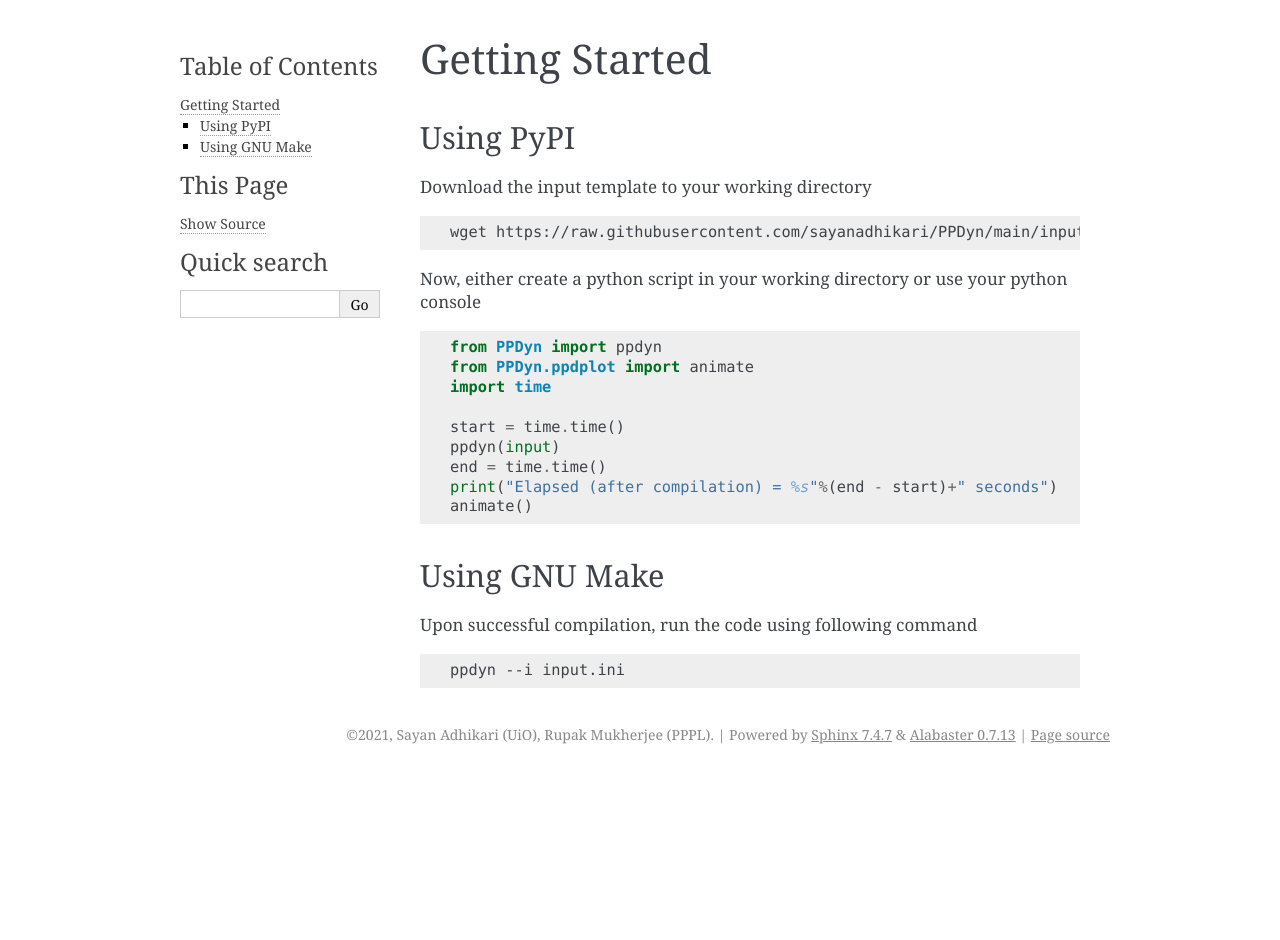
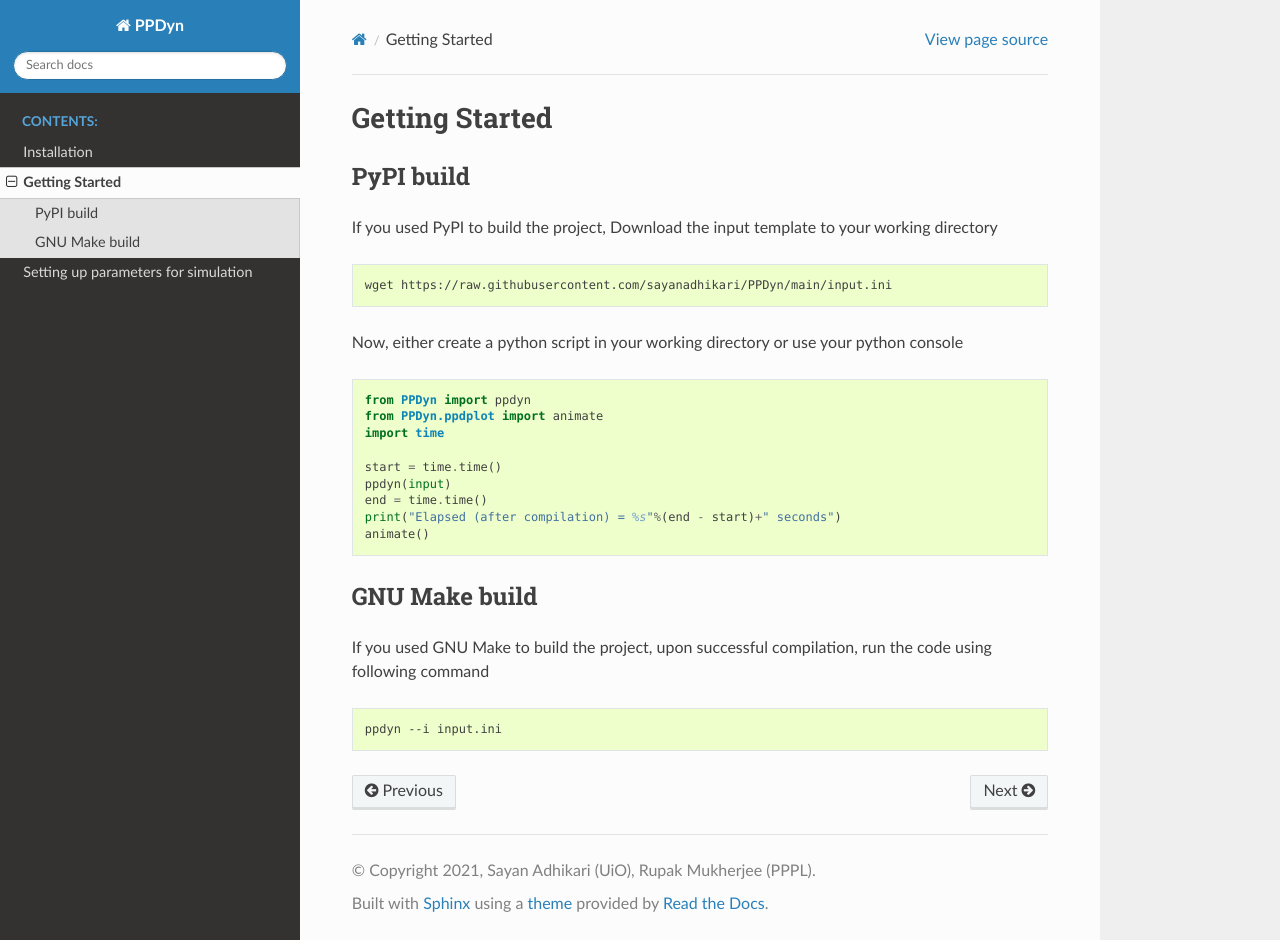
Before and after one commit to sayanadhikari/PPDyn, a Sphinx documentation site: the page built from docs/source/getting_started.rst, in a window 1280 px wide and 940 px high. Built offline with Sphinx 7.4.7 and the Read the Docs theme 2.0.0, drawn with Linux system fonts in a browser that asks for light colours; pages that are not in the unit, such as notebooks, are missing from menus.

Commit message:
Read the docs

````diff
--- a/docs/source/conf.py
+++ b/docs/source/conf.py
@@ -34,7 +34,13 @@ pygments_style = 'sphinx'
 #               'youtube',
 #               'sphinx.ext.autosectionlabel',
 #               'sphinxcontrib.osexample']
-extensions = []
+# extensions = []
+extensions = [
+    "sphinx.ext.intersphinx",
+    "sphinx.ext.autodoc",
+    "sphinx.ext.mathjax",
+    "sphinx.ext.viewcode",
+]
 # Add any paths that contain templates here, relative to this directory.
 templates_path = ['_templates']
 
@@ -50,6 +56,7 @@ exclude_patterns = []
 # a list of builtin themes.
 #
 html_theme = 'alabaster'
+html_theme = 'sphinx_rtd_theme'
 
 # Add any paths that contain custom static files (such as style sheets) here,
 # relative to this directory. They are copied after the builtin static files,
--- a/docs/source/getting_started.rst
+++ b/docs/source/getting_started.rst
@@ -1,9 +1,9 @@
 Getting Started
 ===============
 
-Using PyPI
+PyPI build
 ----------
-Download the input template to your working directory
+If you used PyPI to build the project, Download the input template to your working directory
 
 .. code-block:: shell
 
@@ -23,10 +23,9 @@ Now, either create a python script in your working directory or use your python
   print("Elapsed (after compilation) = %s"%(end - start)+" seconds")
   animate()
 
-
-Using GNU Make
+GNU Make build
 --------------
-Upon successful compilation, run the code using following command
+If you used GNU Make to build the project, upon successful compilation, run the code using following command
 
 .. code-block:: shell
 
--- a/docs/source/installation.rst
+++ b/docs/source/installation.rst
@@ -24,12 +24,13 @@ First make a clone of the master branch using the following command
 
   git clone https://github.com/sayanadhikari/PPDyn.git
 
-Then enter inside the $project directory
+Then enter inside the *PPDyn* directory
 
 .. code-block:: shell
 
   cd PPDyn
-Now complile and built the $project code
+
+Now complile and built the *PPDyn* code
 
 .. code-block:: shell
 
--- /dev/null
+++ b/docs/source/parameter_setup.rst
@@ -0,0 +1,37 @@
+Setting up parameters for simulation
+====================================
+Edit the *input.ini* or make your own *.ini* and run the code. The basic structure of *input.ini* is provided below,
+
+.. code-block:: ini
+
+  ;
+  ; @file   input.ini
+  ; @brief  PPDyn inputfile.
+  ;
+  scope = default
+
+  [simbox]
+  Lx  = 10.0    ; System length in X
+  Ly  = 10.0    ; System length in Y
+  Lz  = 10.0    ; System length in Z
+
+  [particles]
+  N     = 100     ; Number of particles
+  Vxmax = 1.0     ; Maximum velocity in X
+  Vymax = 1.0     ; Maximum velocity in Y
+  Vzmax = 1.0     ; Maximum velocity in Z
+  Temp  = 0.010   ;
+
+  [boundary]
+  btype = periodic ; Type of boundary
+
+  [time]
+  tmax  = 50.0    ; Final time
+  dt    = 0.010   ; time step size
+
+  [diagnostics]
+  dumpPeriod  = 10    ; Data dump period
+  dumpData    = False
+  [options]
+  parallelMode  = True  ;set to false to disable parallel
+  ```
````
Also changed, not shown: docs/source/index.rst (+4 -3 lines).
